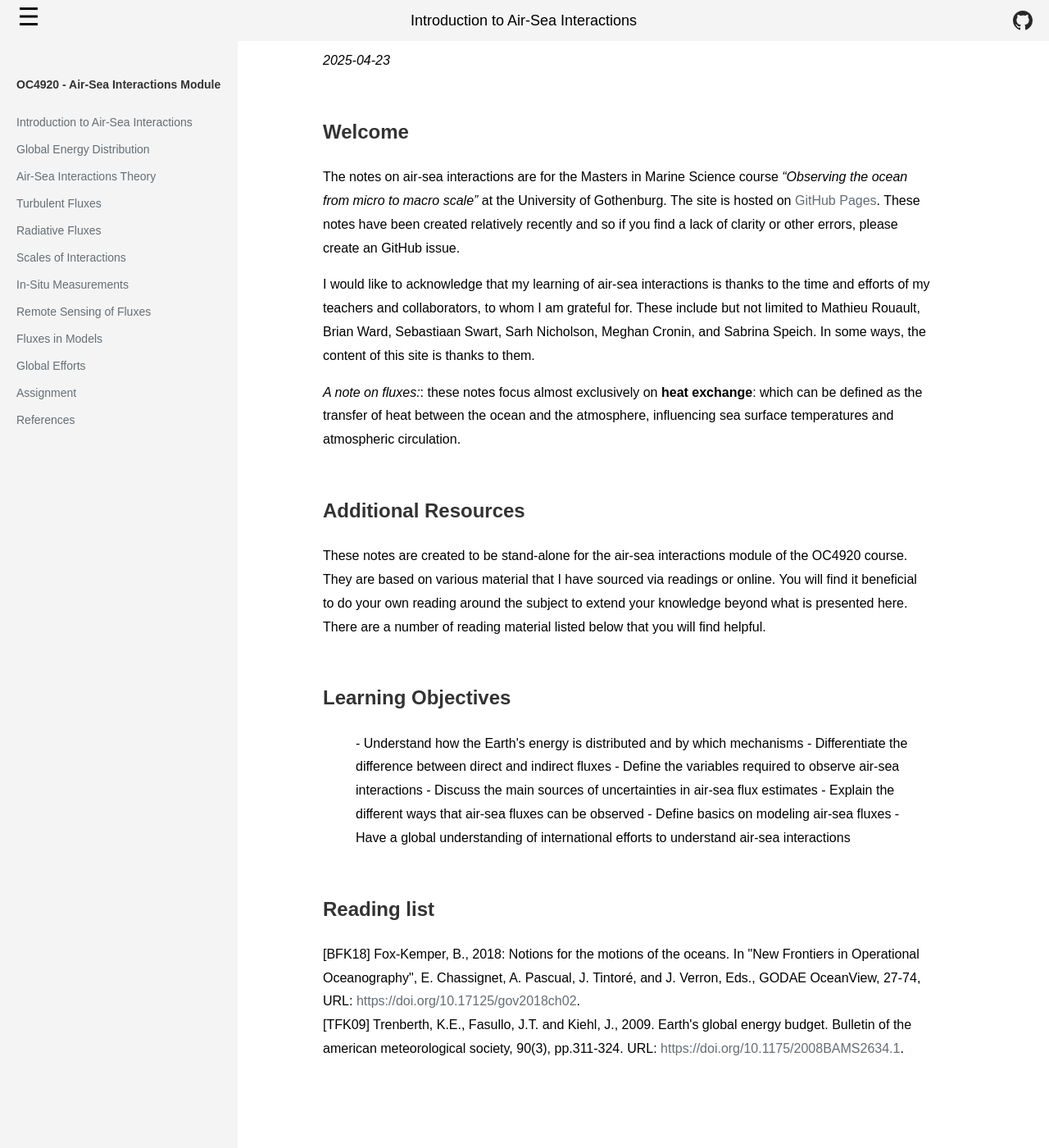
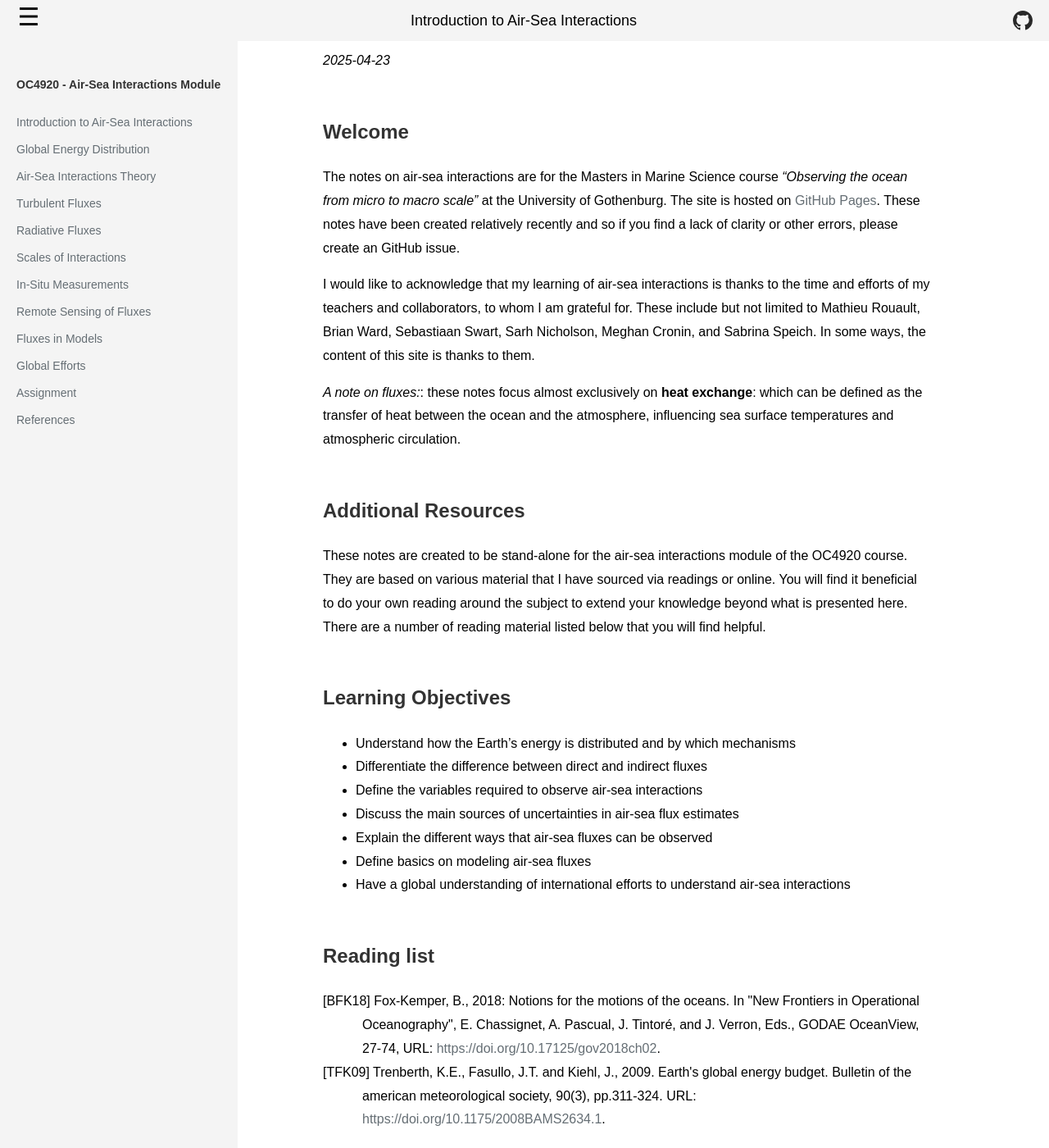
Before and after one commit to marcelduplessis/air-sea-interactions-notes, a Jekyll site: the page built from index.md, in a window 1280 px wide and 1400 px high, scrolled down 165 px. Shown: the whole window at 82% size. Built offline with Jekyll 4.4.1, drawn with Linux system fonts in a browser that asks for light colours; before the commit the page ends 1479 px from its top, so only the background shows below that.

Commit message:
index refs

```diff
--- a/index.md
+++ b/index.md
@@ -29,7 +29,6 @@ These notes are created to be stand-alone for the air-sea interactions module of
 
 ## Learning Objectives
 
-<ul>
 - Understand how the Earth's energy is distributed and by which mechanisms
 - Differentiate the difference between direct and indirect fluxes
 - Define the variables required to observe air-sea interactions
@@ -37,11 +36,8 @@ These notes are created to be stand-alone for the air-sea interactions module of
 - Explain the different ways that air-sea fluxes can be observed
 - Define basics on modeling air-sea fluxes
 - Have a global understanding of international efforts to understand air-sea interactions
-</ul>
-
 
 ## Reading list
-
 
 <div id="BFK18" class="reference">
 [BFK18] Fox-Kemper, B., 2018: Notions for the motions of the oceans. In "New Frontiers in Operational Oceanography", E. Chassignet, A. Pascual, J. Tintoré, and J. Verron, Eds., GODAE OceanView, 27-74, URL: <a href="https://doi.org/10.17125/gov2018ch02">https://doi.org/10.17125/gov2018ch02</a>.
@@ -50,3 +46,10 @@ These notes are created to be stand-alone for the air-sea interactions module of
 <div id="TFK09" class="reference">
 [TFK09] Trenberth, K.E., Fasullo, J.T. and Kiehl, J., 2009. Earth's global energy budget. Bulletin of the american meteorological society, 90(3), pp.311-324. URL: <a href="https://doi.org/10.1175/2008BAMS2634.1">https://doi.org/10.1175/2008BAMS2634.1</a>.
 </div>
+
+<style>
+.reference {
+    text-indent: -3em; /* Negative indent for the first line */
+    padding-left: 3em; /* Indent for subsequent lines */
+}
+</style>
```
